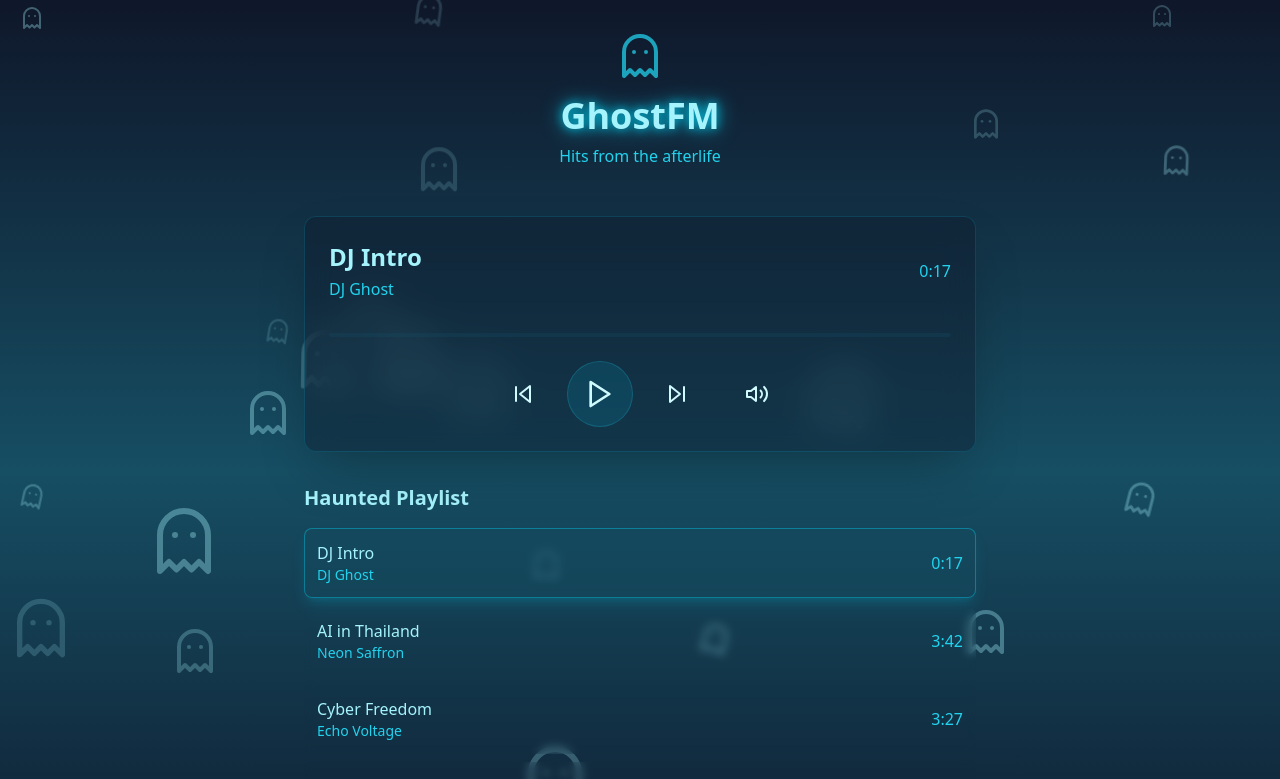
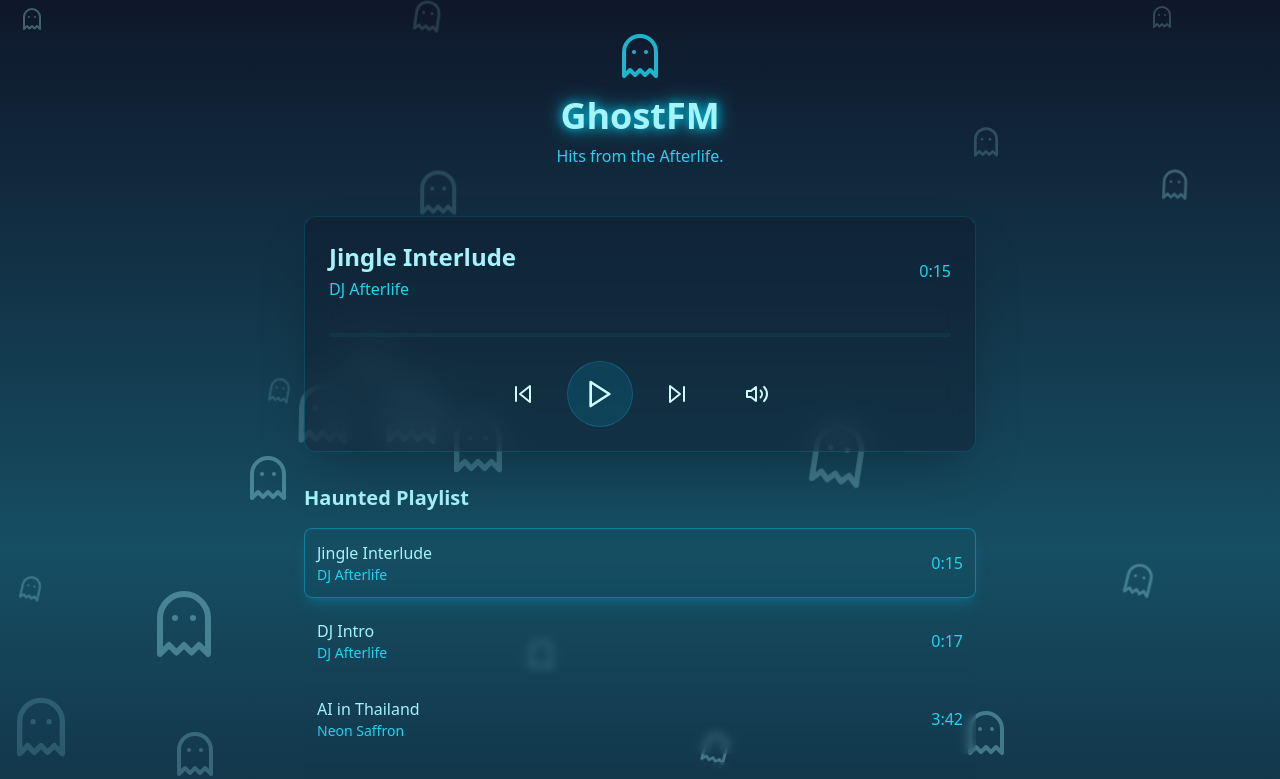
Before and after one commit to ppenicka/ghost-fm, a React (Vite) app: page / in a window 1280 px wide. Shown: the top 779 px of the page. Built offline with nearby package versions, Linux system fonts and the light colour scheme.

Commit message:
feat: add jingle and whitney

```diff
--- a/src/App.tsx
+++ b/src/App.tsx
@@ -13,34 +13,48 @@ import {
 const playlist = [
   {
     id: 0,
+    title: "Jingle Interlude",
+    artist: "DJ Afterlife",
+    duration: "0:15",
+    url: "/v4-standy-jingle-instrumental.mp3",
+  },
+  {
+    id: 1,
     title: "DJ Intro",
-    artist: "DJ Ghost",
+    artist: "DJ Afterlife",
     duration: "0:17",
     url: "/ElevenLabs_2025-01-20T09_21_25_Bill_pre_s50_sb75_se0_b_m2.mp3",
   },
   {
-    id: 1,
+    id: 2,
     title: "AI in Thailand",
     artist: "Neon Saffron",
     duration: "3:42",
     url: "/AI_in_Thailand.mp3",
   },
   {
-    id: 2,
+    id: 3,
     title: "Cyber Freedom",
     artist: "Echo Voltage",
     duration: "3:27",
     url: "/Cyber_Freedom.mp3",
   },
   {
-    id: 3,
+    id: 4,
     title: "Rise of the Machine Gods",
     artist: "Silicon Domination",
     duration: "4:00",
     url: "/Rise_of_the_Machine_Gods.mp3",
   },
   {
-    id: 4,
+    id: 5,
+    title: "ลาวดวงเดือน",
+    artist: "Whitney Pattaya",
+    duration: "6:00",
+    url: "/Whitney-ลาวดวงเดือน(Final).mp3",
+  },
+  {
+    id: 6,
     title: "The Real McCoy",
     artist: "Joy McCoy",
     duration: "2:22",
@@ -135,7 +149,7 @@ function App() {
           <h1 className="text-4xl font-bold mb-2 text-cyan-200 glow-text">
             GhostFM
           </h1>
-          <p className="text-cyan-400">Hits from the afterlife</p>
+          <p className="text-cyan-400">Hits from the Afterlife.</p>
         </div>
 
         <div className="max-w-2xl mx-auto backdrop-blur-lg rounded-xl p-6 shadow-2xl border border-cyan-500/20 bg-slate-900/40 hover:bg-slate-900/50 transition-all duration-500">
```
Also changed, not shown: 2 other files (tests, documents, lock files or other folders).
